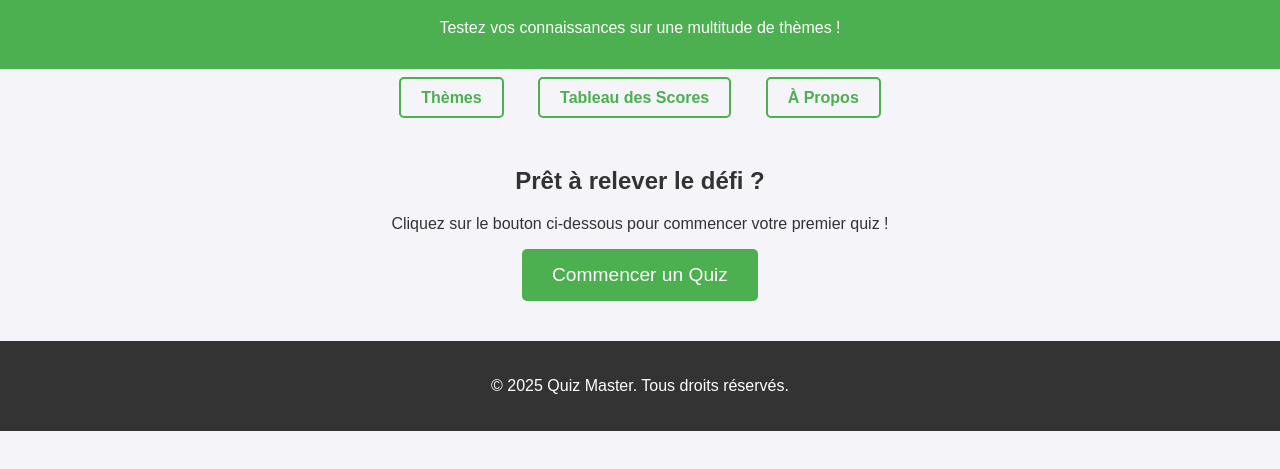
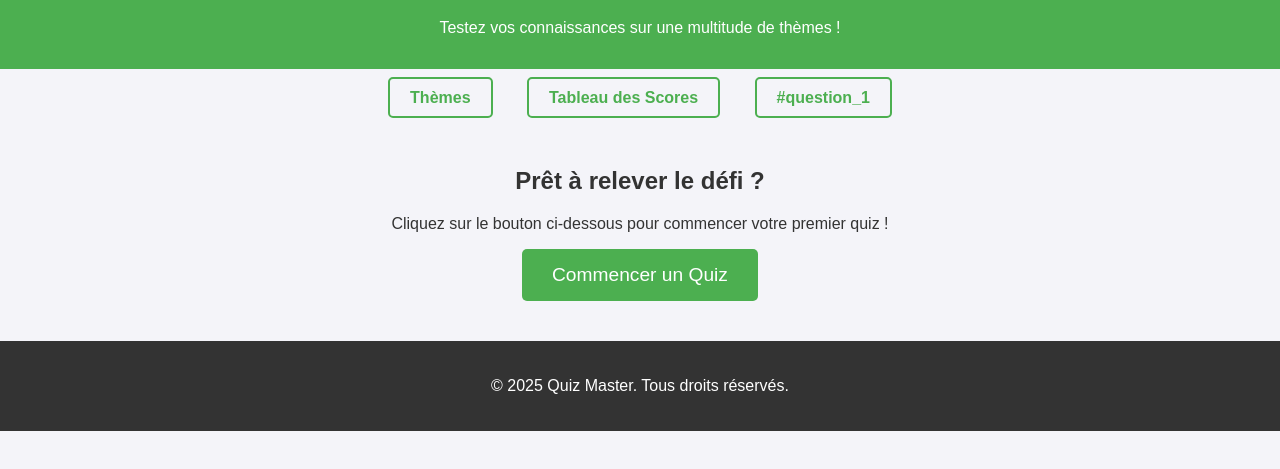
Before and after one commit to tripleRRR33/quizfianle-, a plain HTML site: page index.html in a window 1280 px wide. Shown: the part 77-546 px from the top of the page. Drawn offline with Linux system fonts and the light colour scheme.

Commit message:
Update index.html

```diff
--- a/index.html
+++ b/index.html
@@ -73,7 +73,7 @@
     <nav>
         <a href="#themes">Thèmes</a>
         <a href="#scores">Tableau des Scores</a>
-        <a href="#about">À Propos</a>
+        <a href="question_1.html">#question_1</a>
     </nav>
 
     <div class="container">
```
